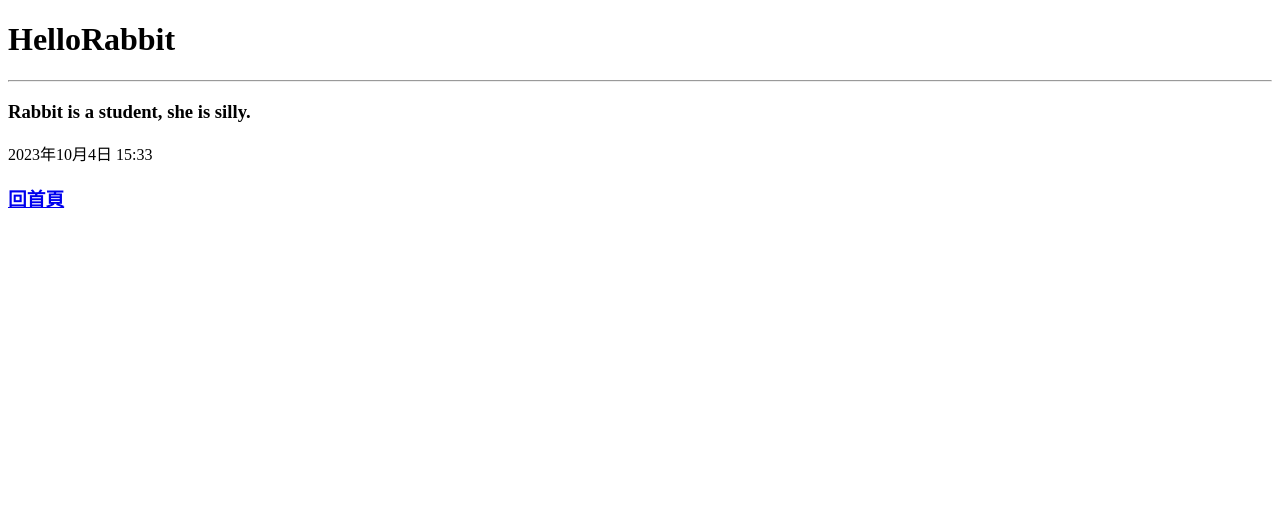
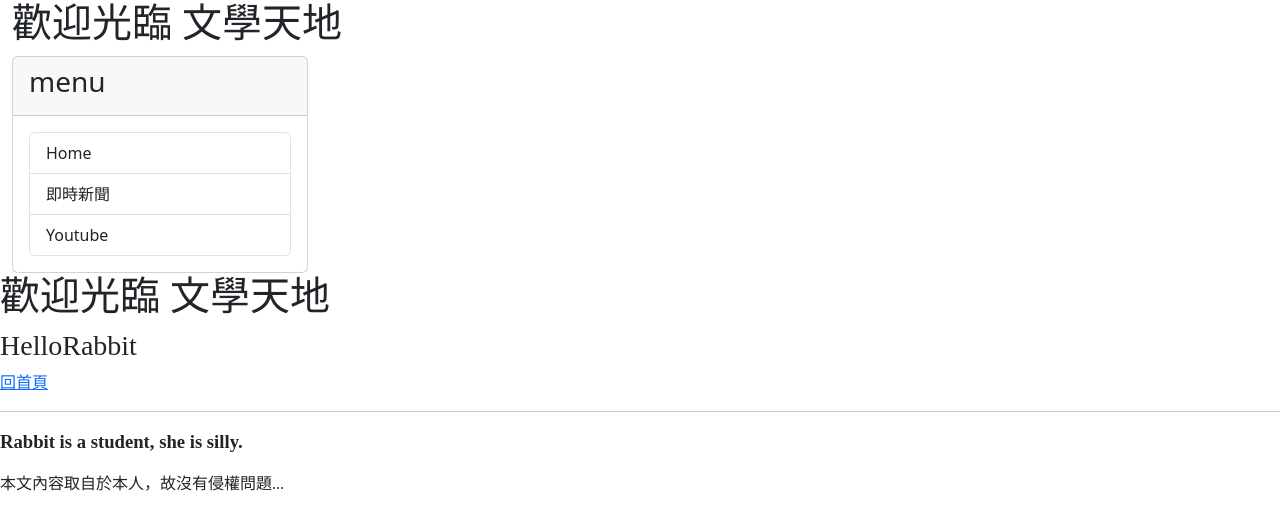
Before and after one commit to songchiping/mblog0927, a Django app: a page that uses templates/post.html in a window 1280 px wide. Shown: the top 530 px of the page. Run offline with Django 4.2, Linux system fonts and the light colour scheme; data comes from the database, SQL or seed files in the repository.

Commit message:
做出表格連結加介面

```diff
--- a/mysite/views.py
+++ b/mysite/views.py
@@ -2,6 +2,7 @@ from django.shortcuts import render
 from mysite.models import Post
 from django.http import HttpResponse
 from datetime import datetime
+from django.shortcuts import redirect
 # Create your views here.
 def homepage(request):
     posts = Post.objects.all()
@@ -9,8 +10,14 @@ def homepage(request):
     return render(request, 'index.html' , locals())
 
 def showpost(request, slug):
-    post=Post.objects.get(slug=slug)
-    return render(request, 'post.html' , locals())
+    try:
+        post=Post.objects.get(slug=slug)
+        if post != None:
+            return render(request, 'post.html' , locals())
+        else:
+            return redirect("/") #導到首頁
+    except:
+        return redirect("/")
 
 '''
 def homepage(request):
--- /dev/null
+++ b/templates/base2.html
@@ -0,0 +1,55 @@
+<!DOCTYPE html>
+<!--[if lt IE 7]>      <html class="no-js lt-ie9 lt-ie8 lt-ie7"> <![endif]-->
+<!--[if IE 7]>         <html class="no-js lt-ie9 lt-ie8"> <![endif]-->
+<!--[if IE 8]>         <html class="no-js lt-ie9"> <![endif]-->
+<!--[if gt IE 8]>      <html class="no-js"> <!--<![endif]-->
+<html>
+    <head>
+        <meta charset="utf-8">
+        <meta http-equiv="X-UA-Compatible" content="IE=edge">
+        <title>
+            {% block title %}{% endblock %}
+        </title>
+        <meta name="description" content="">
+        <meta name="viewport" content="width=device-width, initial-scale=1">
+        <link href="https://cdn.jsdelivr.net/npm/bootstrap@5.3.2/dist/css/bootstrap.min.css" rel="stylesheet" integrity="sha384-T3c6CoIi6uLrA9TneNEoa7RxnatzjcDSCmG1MXxSR1GAsXEV/Dwwykc2MPK8M2HN" crossorigin="anonymous">
+    </head>
+    <body>
+        <!--[if lt IE 7]>
+            <p class="browsehappy">You are using an <strong>outdated</strong> browser. Please <a href="#">upgrade your browser</a> to improve your experience.</p>
+        <![endif]-->
+        <div class="container-fluid">
+            {% include "header.html" %}
+            <div class="row">
+                <div class="col-sm-3 col-md-3">
+                    <div class="card">
+                      <div class="card-header">
+                            <h3>menu</h3>
+                      </div>
+                      <div class="card-body">
+                            <div class="list-group">
+                                <a href="/" class="list-group-item">Home</a>
+                                <a href="https://google.com/news" class="list-group-item">即時新聞</a>
+                                <a href="https://www.youtube.com" class="list-group-item">Youtube</a>
+                            </div>
+                        </div>
+                    </div>
+                </div>
+                <div class="col-sm-9 col-md-9">
+
+                </div>
+            </div>
+
+        </div>
+
+
+
+
+        {% include "header.html" %}
+        {% block headmessage %}{% endblock headmessage %}
+        <hr>
+        {% block content %}{% endblock content %}
+        {% include "footer.html" %}
+        <script src="https://cdn.jsdelivr.net/npm/bootstrap@5.3.2/dist/js/bootstrap.bundle.min.js" integrity="sha384-C6RzsynM9kWDrMNeT87bh95OGNyZPhcTNXj1NW7RuBCsyN/o0jlpcV8Qyq46cDfL" crossorigin="anonymous"></script>
+    </body>
+</html>
--- /dev/null
+++ b/templates/footer.html
@@ -0,0 +1,8 @@
+<!--footer.html-->
+{% block footer %}
+    {% if now %}
+    <p style="font-family:微軟正黑體">現在時刻 : {{now}}</p>
+    {% else %}
+    <p style="font-family:微軟正黑體">本文內容取自於本人，故沒有侵權問題...</p>
+    {% endif %}
+{% endblock %}
--- /dev/null
+++ b/templates/header.html
@@ -0,0 +1,2 @@
+<!--header.html-->
+<h1 style="font-family:微軟正黑體">歡迎光臨 文學天地</h1>
--- a/templates/post.html
+++ b/templates/post.html
@@ -1,31 +1,11 @@
-<!DOCTYPE html>
-<!--[if lt IE 7]>      <html class="no-js lt-ie9 lt-ie8 lt-ie7"> <![endif]-->
-<!--[if IE 7]>         <html class="no-js lt-ie9 lt-ie8"> <![endif]-->
-<!--[if IE 8]>         <html class="no-js lt-ie9"> <![endif]-->
-<!--[if gt IE 8]>      <html class="no-js"> <!--<![endif]-->
-<html>
-    <head>
-        <meta charset="utf-8">
-        <meta http-equiv="X-UA-Compatible" content="IE=edge">
-        <title></title>
-        <meta name="description" content="">
-        <meta name="viewport" content="width=device-width, initial-scale=1">
-        <link rel="stylesheet" href="">
-    </head>
-    <body>
-        <!--[if lt IE 7]>
-            <p class="browsehappy">You are using an <strong>outdated</strong> browser. Please <a href="#">upgrade your browser</a> to improve your experience.</p>
-        <![endif]-->
-        <h1> {{ post.title }} </h1>
-        <hr>
-        <p style="font-family:微軟正黑體;font-size:14pt;font-weight:bold">
-            {{ post.body }}
-        </p>
-        </hr>
-        {{post.pub_date}}
-        <h3>
-            <a href="/">回首頁</a>
-        </h3>
-        <script src="" async defer></script>
-    </body>
-</html>
+{% extends "base2.html" %}
+{% block title %}  -  {% endblock title %}
+{% block headmessage %}
+<h3 style = 'font-family:微軟正黑體'>{{ post.title }}</h3>
+<a style = 'font-family:微軟正黑體;' href='/'>回首頁</a>
+{% endblock headmessage %}
+{% block content %}
+<p style="font-family:微軟正黑體;font-size:14pt;font-weight:bold">
+    {{ post.body }}
+</p>
+{% endblock content %}
```
Also changed, not shown: templates/base.html (added, +28 -0 lines), templates/index.html (+10 -30 lines).
